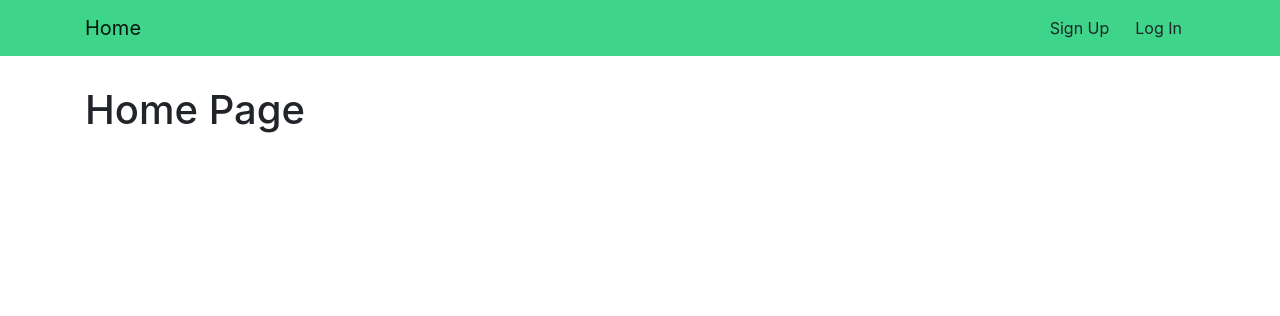
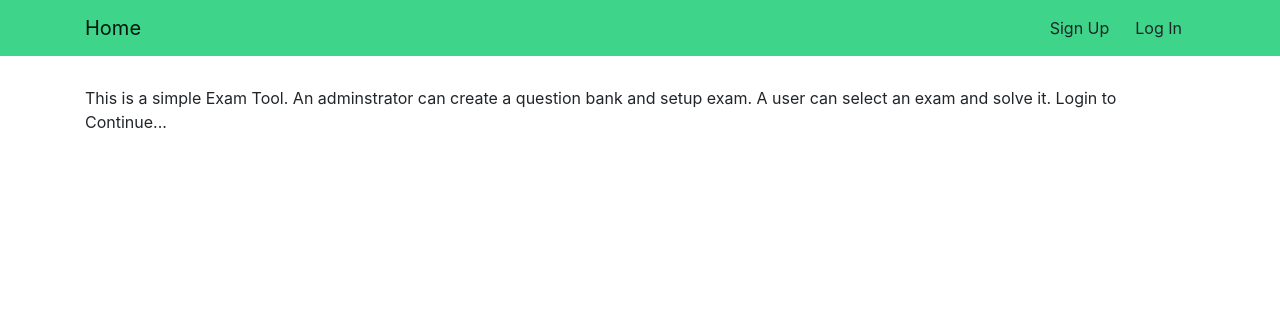
Before and after one commit to yogenns/yogenExamRepo, a Django app: page / in a window 1280 px wide. Shown: the top 316 px of the page. Run offline with Django 3.2, Linux system fonts and the light colour scheme; some libraries are stand-ins or nearby versions.

Commit message:
Task 17 - View Exams as User - Home Page

```diff
--- a/yogenExamTool/exam_app/static/exam_app/css/master.css
+++ b/yogenExamTool/exam_app/static/exam_app/css/master.css
@@ -4,3 +4,17 @@
 .exam-container{
     margin-top:30px;
 }
+.exam-card{
+    margin : 5px;
+    padding: 20px 20px 20px;
+    text-align: center;
+    vertical-align: middle;
+    background-color: #b1c0d6c7;
+    box-shadow: 2px 2px 5px rgba(0, 0, 0, .5);
+    -webkit-box-shadow: 2px 2px 5px rgba(0, 0, 0, .5);
+    -moz-box-shadow: 2px 2px 5px rgba(0, 0, 0, .5);
+  }
+.exam-title{
+    color: rgb(160, 29, 29);
+    font-size: x-large;
+}
--- /dev/null
+++ b/yogenExamTool/exam_app/templates/exam_app/_admin_home.html
@@ -0,0 +1 @@
+<span>HOW TO Guide for Admins</span>
--- a/yogenExamTool/exam_app/templates/exam_app/home.html
+++ b/yogenExamTool/exam_app/templates/exam_app/home.html
@@ -1,4 +1,15 @@
 {% extends "base.html" %}
 {% block body_block %}
-<h1>Home Page</h1>
+{% if user.is_authenticated %}
+{% if user.is_superuser %}
+<p>Welcome, {{user}}. You are an admin</p>
+{% include "exam_app/_admin_home.html" %}
+{% else %}
+<p>Welcome, {{user}}</p>
+{% include "exam_app/_user_home.html" %}
+{% endif %}
+{% else %}
+<p>This is a simple Exam Tool. An adminstrator can create a question bank and setup exam. A user can select an exam and
+    solve it. Login to Continue...</p>
+{% endif %}
 {% endblock %}
--- a/yogenExamTool/exam_app/views.py
+++ b/yogenExamTool/exam_app/views.py
@@ -13,6 +13,14 @@ from django.http import HttpResponseRedirect
 
 class HomeView(TemplateView):
     template_name = 'exam_app/home.html'
+
+    def get_context_data(self, **kwargs):
+
+        if self.request.user.is_authenticated:
+            if not self.request.user.is_superuser:
+                # If user is authenticated and is NOT a super user show exam list
+                kwargs['exam_list'] = models.Exam.objects.all().order_by('pk')
+        return super(HomeView, self).get_context_data(**kwargs)
 
 
 class SignUp(CreateView):
```
Also changed, not shown: yogenExamTool/exam_app/templates/exam_app/_user_home.html (added, +19 -0 lines), yogenExamTool/db.sqlite3.
